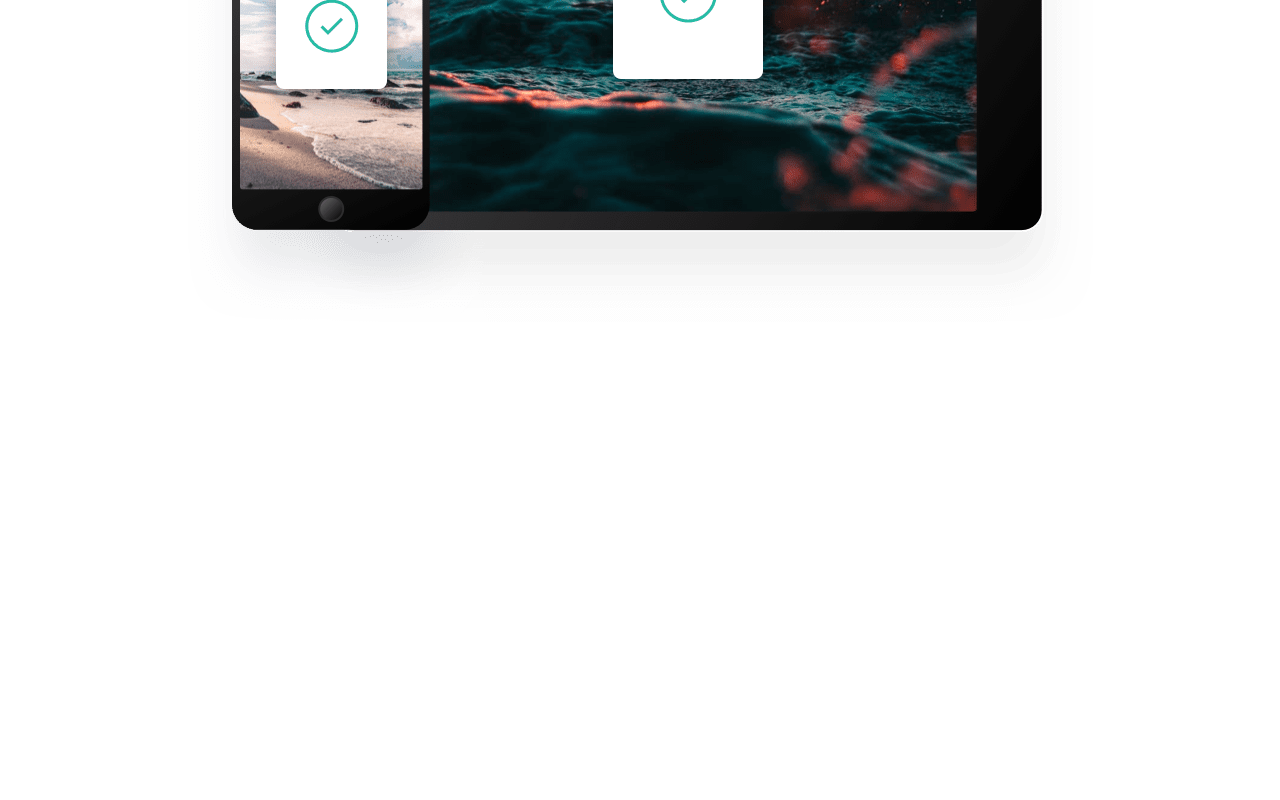
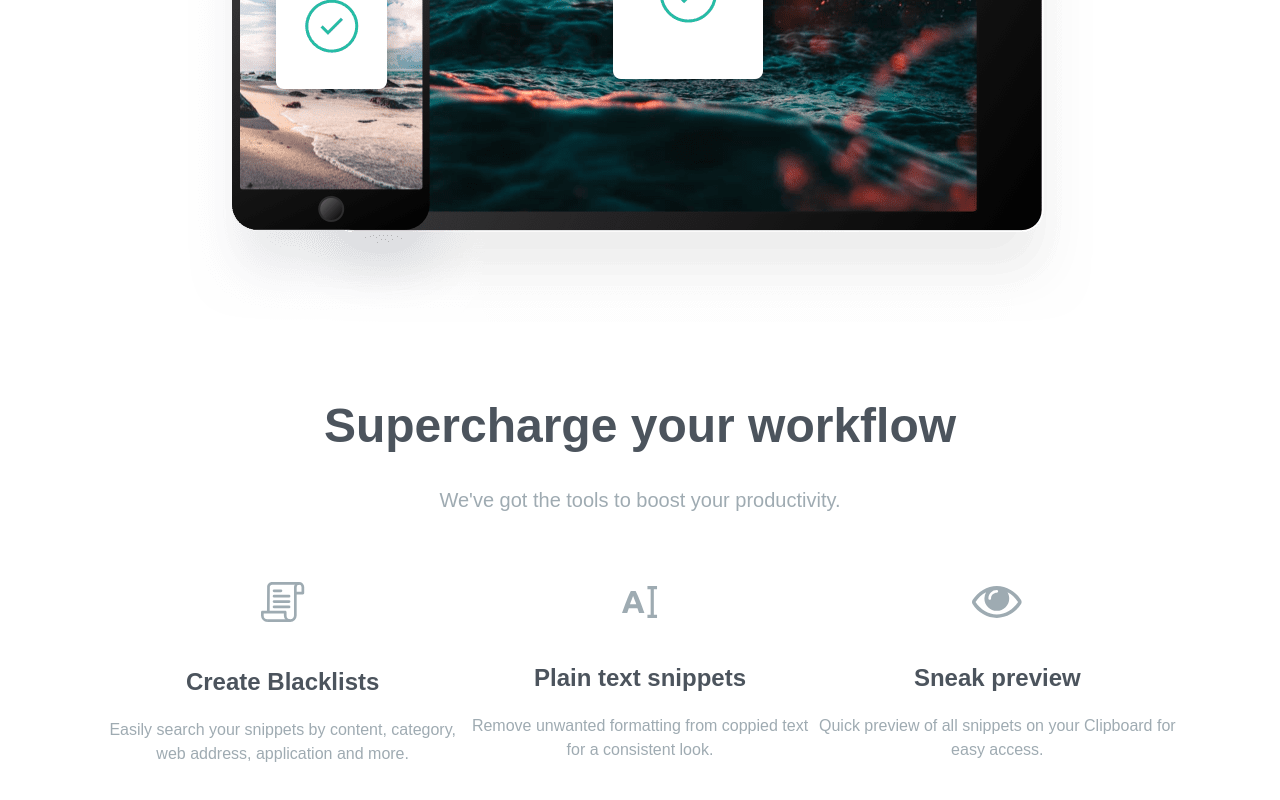
Before and after one commit to atakndogn/clipboard, a website: page index.html in a window 1280 px wide. Shown: the part 2274-3074 px from the top of the page. Before the commit the page ends 2676 px from the top, so only its background shows below. Drawn offline with Linux system fonts and the light colour scheme; a web font is replaced by a local one.

Commit message:
Supercharge  section

```diff
--- a/index.html
+++ b/index.html
@@ -43,9 +43,7 @@
     <section id="snippets">
       <div class="section-container my-20">
         <h3>Kepp track of yout snippets</h3>
-        <p
-          class="max-w-3xl mx-auto mb-24 text-xl leading-9 text-center text-grayishBlue"
-        >
+        <p class="section-content mb-24">
           Clipboard instantly stores any item you copy in the cloud, meaning you
           can access your snippets immediately on all your devices. Our Mac and
           iOS apps will help you organize everything.
@@ -72,9 +70,7 @@
           >
             <!-- Item 1 -->
             <div>
-              <h5 class="mb-2 text-2xl font-bold text-darkGrayishBlue">
-                Quick Search
-              </h5>
+              <h5>Quick Search</h5>
               <p class="max-w-md text-grayishBlue">
                 Easily search your snippets by content, category, web address,
                 application and more.
@@ -82,18 +78,14 @@
             </div>
             <!-- Item 2 -->
             <div>
-              <h5 class="mb-2 text-2xl font-bold text-darkGrayishBlue">
-                iCloud Sync
-              </h5>
+              <h5>iCloud Sync</h5>
               <p class="max-w-md text-grayishBlue">
                 Instantly saves and syncs snippets across all your devices.
               </p>
             </div>
             <!-- Item 3 -->
             <div>
-              <h5 class="mb-2 text-2xl font-bold text-darkGrayishBlue">
-                Complete History
-              </h5>
+              <h5>Complete History</h5>
               <p class="max-w-md text-grayishBlue">
                 Retrieve any snippets from the first moment you started using
                 the app.
@@ -108,14 +100,53 @@
     <section id="access">
       <div class="section-container my-20">
         <h3>Access Clipboard Anywhere</h3>
-        <p
-          class="max-w-3xl mx-auto mb-24 text-xl leading-9 text-center text-grayishBlue"
-        >
+        <p class="section-content mb-24">
           Whether you're on the go, or at your computer, you can access all your
           Clipboard snippets in a few simple clicks.
         </p>
         <img src="images/image-devices.png" alt="" class="mx-auto" />
       </div>
     </section>
+
+    <!-- Supercharge Section -->
+    <section id="supercharge">
+      <div class="section-container my-20">
+        <h3>Supercharge your workflow</h3>
+        <p class="section-content mb-16">
+          We've got the tools to boost your productivity.
+        </p>
+        <!-- Items Container -->
+        <div
+          class="flex flex-col items-center justify-between space-y-16 md:flex-row md:space-y-0 ms:space-x-12"
+        >
+          <!-- Item 1 -->
+          <div class="flex flex-col items-center space-y-5">
+            <img src="images/icon-blacklist.svg" alt="" class="mb-6" />
+            <h5>Create Blacklists</h5>
+            <p class="max-w-md text-grayishBlue">
+              Easily search your snippets by content, category, web address,
+              application and more.
+            </p>
+          </div>
+          <!-- Item 2 -->
+          <div class="flex flex-col items-center space-y-5">
+            <img src="images/icon-text.svg" alt="" class="mb-6" />
+            <h5>Plain text snippets</h5>
+            <p class="max-w-md text-grayishBlue">
+              Remove unwanted formatting from coppied text for a consistent
+              look.
+            </p>
+          </div>
+          <!-- Item 3 -->
+          <div class="flex flex-col items-center space-y-5">
+            <img src="images/icon-preview.svg" alt="" class="mb-6" />
+            <h5>Sneak preview</h5>
+            <p class="max-w-md text-grayishBlue">
+              Quick preview of all snippets on your Clipboard for easy access.
+            </p>
+          </div>
+        </div>
+      </div>
+    </section>
   </body>
 </html>
--- a/input.css
+++ b/input.css
@@ -6,10 +6,18 @@
   h3 {
     @apply mb-8 text-4xl font-bold text-darkGrayishBlue md:text-5xl;
   }
+
+  h5 {
+    @apply mb-2 text-2xl font-bold text-darkGrayishBlue;
+  }
 }
 
 .section-container {
   @apply max-w-6xl mx-auto px-10 text-center;
+}
+
+.section-content {
+  @apply max-w-3xl mx-auto text-xl leading-9 text-center text-grayishBlue;
 }
 
 .button-container {
```
Also changed, not shown: css/style.css.
